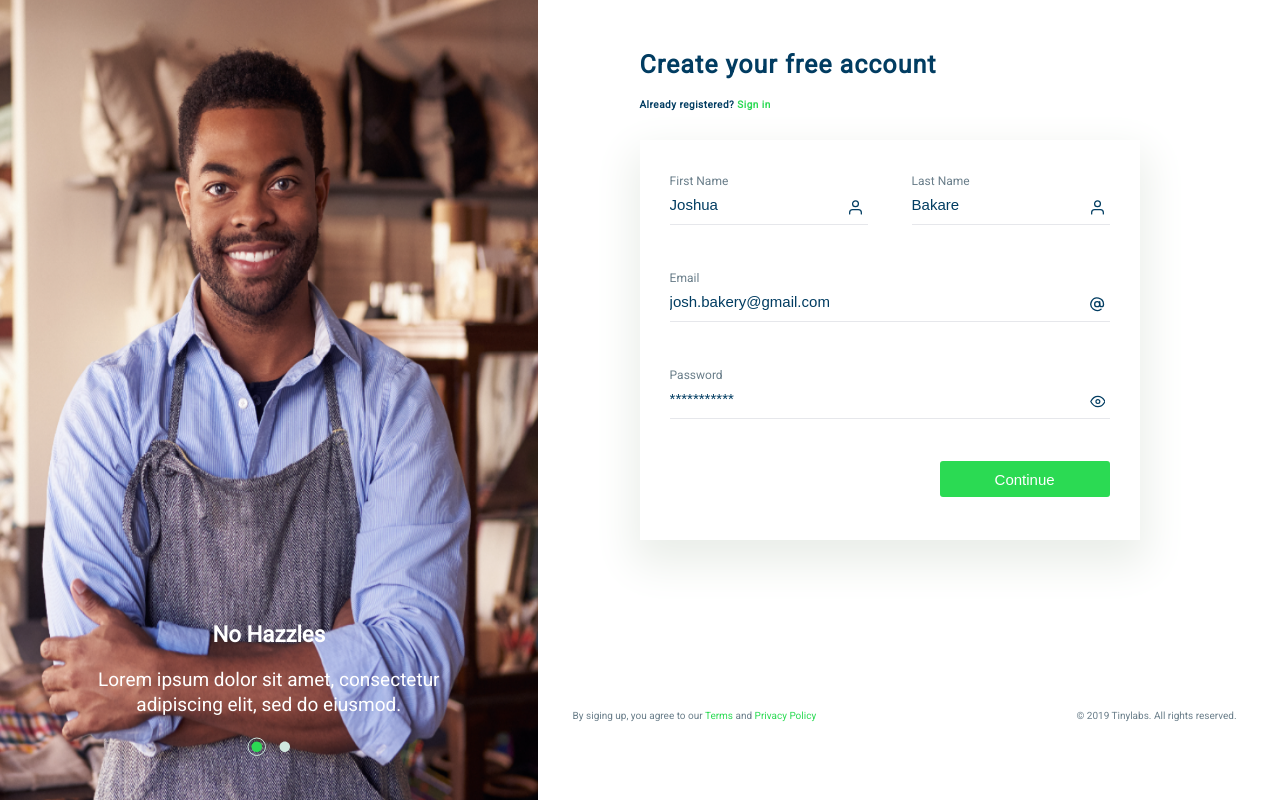
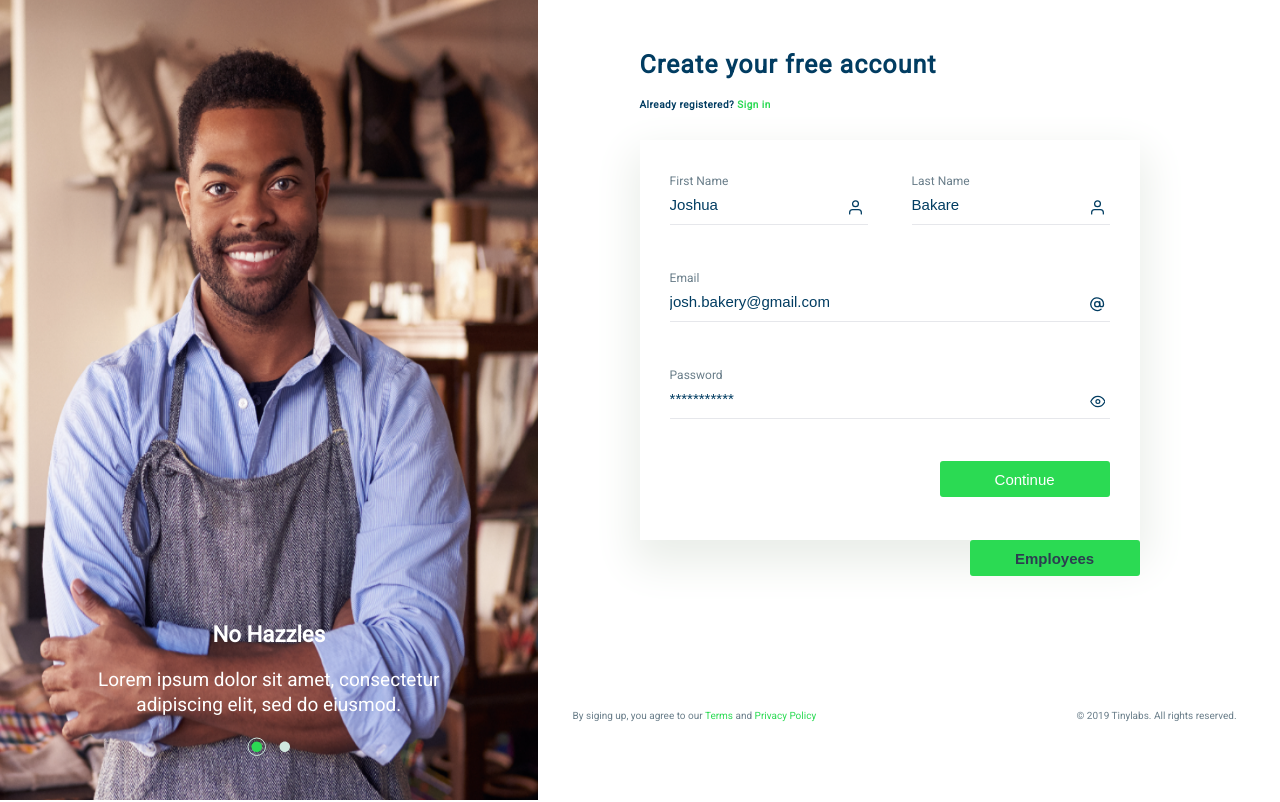
Before and after one commit to Vickysomtee/emergent-labs-ui, a Vue app: page / in a window 1280 px wide. Built offline with nearby package versions, Linux system fonts and the light colour scheme.

Commit message:
Testing deployed routes

```diff
--- a/src/router/index.js
+++ b/src/router/index.js
@@ -1,12 +1,18 @@
 import { createRouter, createWebHistory } from "vue-router";
 import SignUp from "../views/SignUp.vue"
 import Employee  from "../views/Employees.vue"
+import Test from "../views/Test.vue"
 
 const routes = [
   {
     path: "/",
     name: "SignUp",
     component: SignUp,
+  },
+  {
+    path: "/test",
+    name: "Test",
+    component: Test,
   },
   {
     path: "/employees",
--- a/src/views/SignUp.vue
+++ b/src/views/SignUp.vue
@@ -170,6 +170,7 @@
 
           <button class="btn-main">Continue</button>
         </form>
+        <button class="btn-main"><router-link to="/employees">Employees</router-link></button>
       </div>
       <div class="notice">
         <div>
--- /dev/null
+++ b/src/views/Test.vue
@@ -0,0 +1,14 @@
+<template>
+  <div><h1>This is a test case for router</h1></div>
+</template>
+
+<script>
+export default {
+  name: "Test"
+
+}
+</script>
+
+<style>
+
+</style>
```
